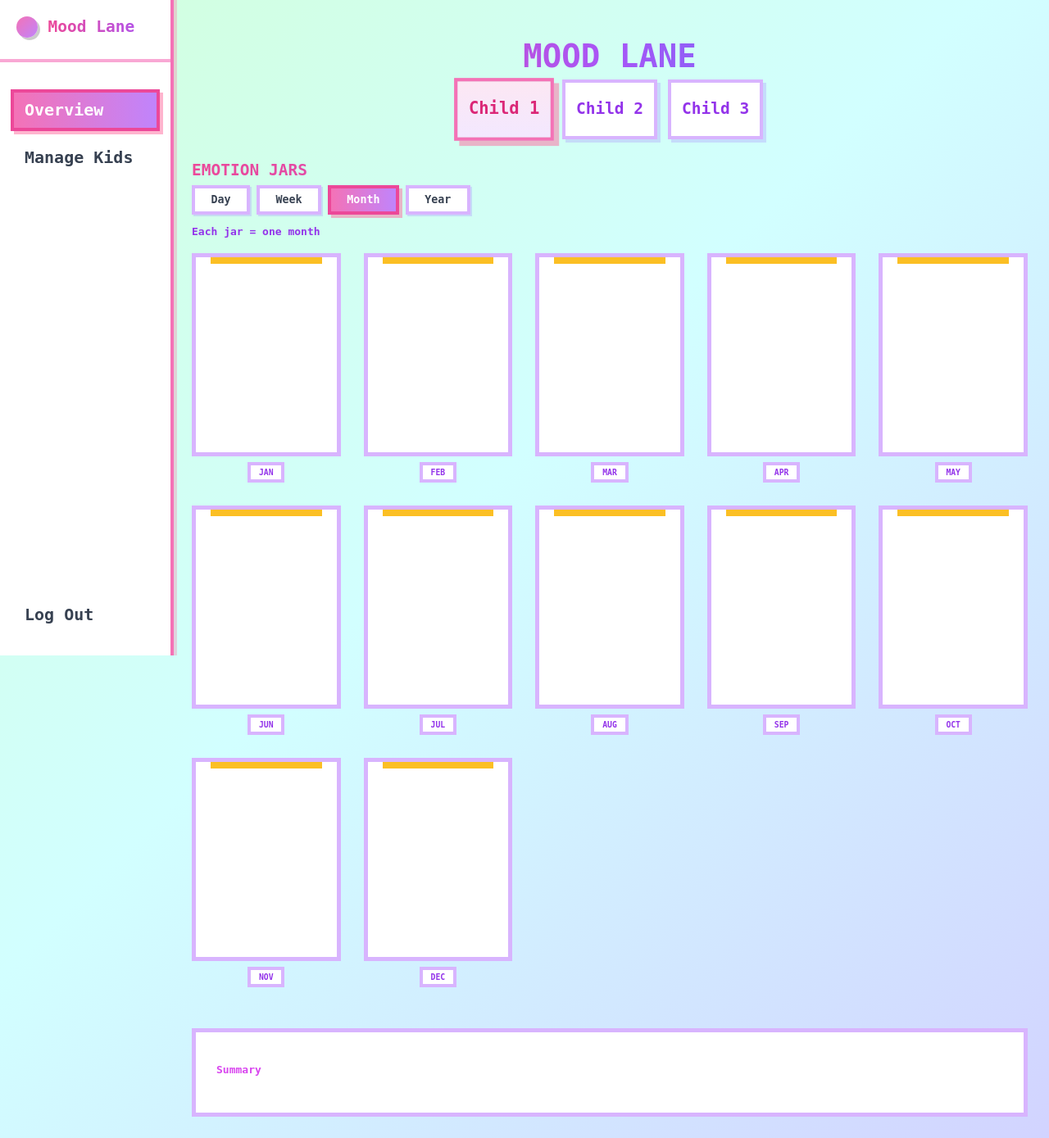
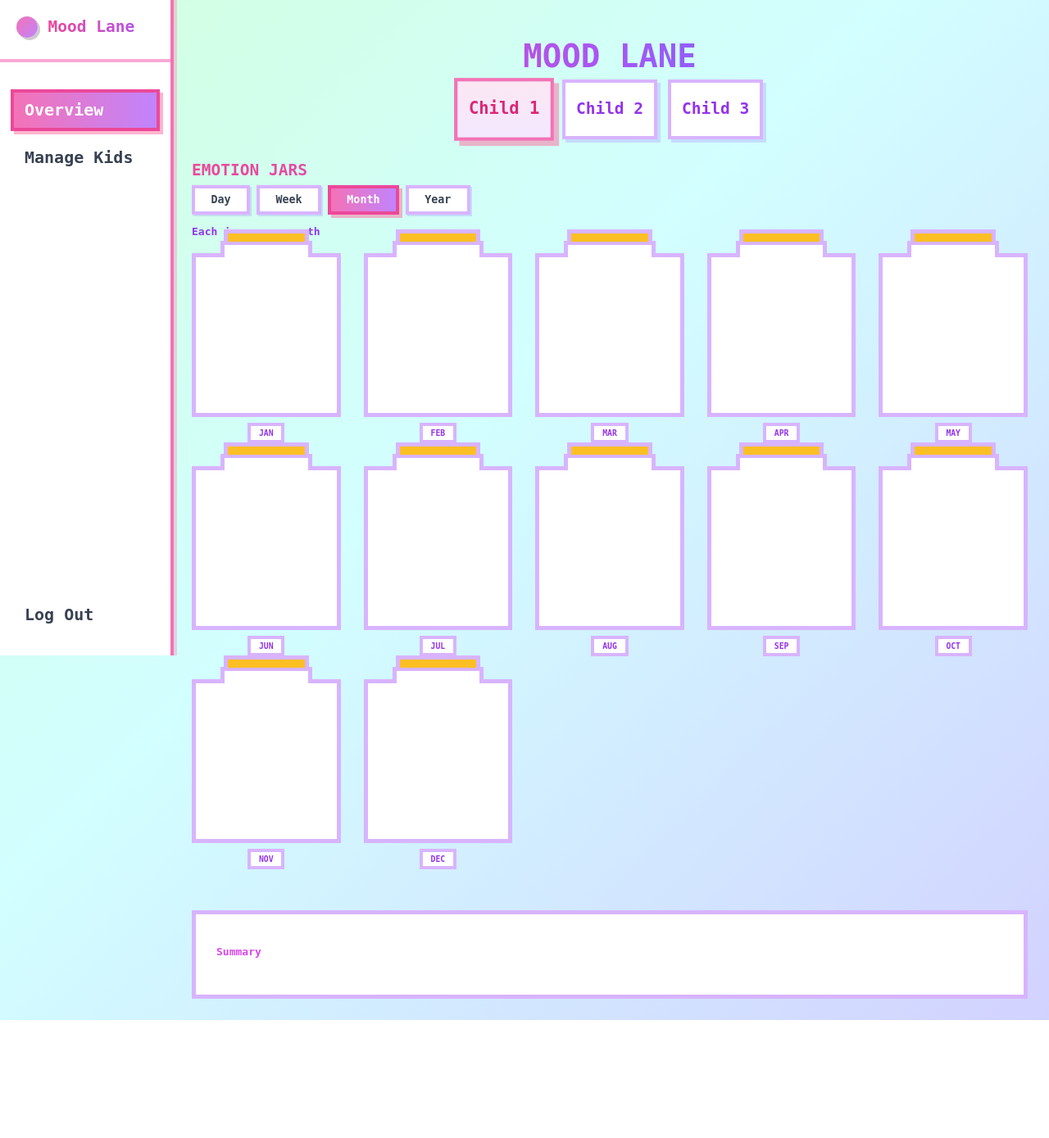
Before and after one commit to aliciaxyyyy/im4_mood-lane, a PHP site: page / in a window 1280 px wide. Shown: the whole page at 82% size. After the commit the page ends 1245 px from the top, so only its background shows below. Run offline with PHP 8.4, Linux system fonts and the light colour scheme.

Commit message:
Update index.css

```diff
--- a/css/index.css
+++ b/css/index.css
@@ -274,31 +274,54 @@ body {
 }
 
 .jar{
-  height:210px;
+  height:200px;
   background:white;
   border:5px solid #d8b4fe;
-  padding:14px;
+  box-sizing:border-box;
+  padding:36px 14px 14px;
   display:flex;
   flex-wrap:wrap;
   align-content:flex-start;
   gap:8px;
   justify-content:center;
   position:relative;
+  overflow:visible;
 }
 
 .jar::before{
   content:"";
   position:absolute;
-  top:0;
-  left:18px;
-  right:18px;
-  height:8px;
+  top:-20px;
+  left: 30px;
+  right: 30px;
+  height:20px;
+  background:#ffffff;
+  border:5px solid #d8b4fe;
+  border-bottom:none;
+  box-sizing:border-box;
+}
+
+.jar::after{
+  content:"";
+  position:absolute;
+  top:-34px;
+  left:34px;
+  right:34px;
+  height:15px;
   background:#fbbf24;
+  border:5px solid #d8b4fe;
+  border-bottom:none;
+  box-sizing:border-box;
 }
 
 .jar-card.active .jar{
   border-color:#ff6b9d;
   box-shadow:7px 7px 0 rgba(255,107,157,.18);
+}
+
+.jar-card.active .jar::before,
+.jar-card.active .jar::after{
+  border-color:#ff6b9d;
 }
 
 .dot{
```
